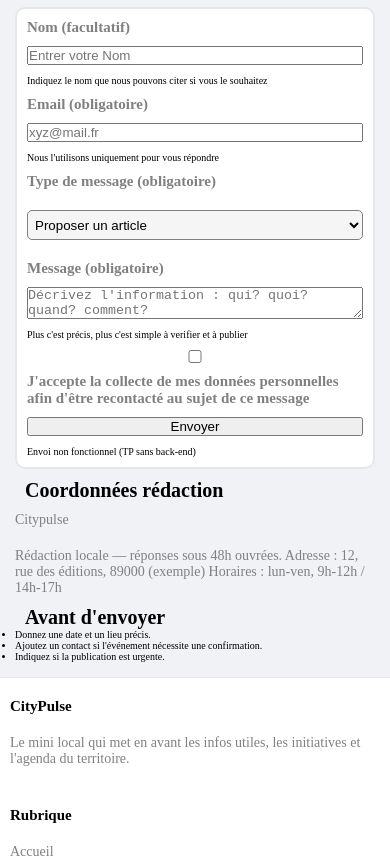
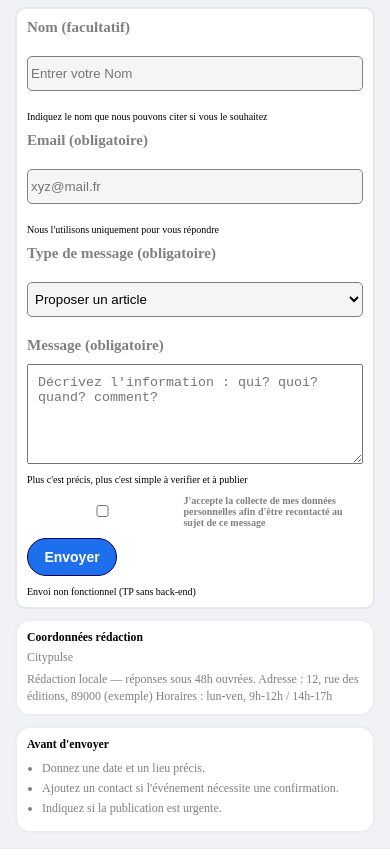
Before and after one commit to AV2O/citypulse-tp, a plain HTML site: page contact.html in a window 390 px wide. Shown: the part 224-1090 px from the top of the page. Drawn offline with Linux system fonts and the light colour scheme.

Commit message:
css fini en version mobile

```diff
--- a/contact.html
+++ b/contact.html
@@ -55,26 +55,31 @@
             </select>
 
             <label for="textarea">Message (obligatoire)</label>
-            <textarea name="textarea" id="textarea" placeholder="Décrivez l'information : qui? quoi? quand? comment?" required></textarea>
+            <textarea name="textarea" id="textarea" placeholder="Décrivez l'information : qui? quoi? quand? comment?"
+                required></textarea>
             <legend>Plus c'est précis, plus c'est simple à verifier et à publier</legend>
 
-            <input type="checkbox" name="collecte" id="collecte" required>
-            <label for="checkbox">J'accepte la collecte de mes données personnelles afin d'être recontacté au sujet de ce message</label>
+            <div class="form-checkbox">
 
-            <button type="submit">Envoyer</button>
+                <input type="checkbox" name="collecte" id="collecte" required>
+                <label for="collecte">J'accepte la collecte de mes données personnelles afin d'être recontacté au sujet
+                de ce message</label>
+            </div>
+
+            <button class="btn-primary" type="submit">Envoyer</button>
             <legend>Envoi non fonctionnel (TP sans back-end)</legend>
         </form>
-        <aside>
-            <article>
-                <h2>Coordonnées rédaction</h2>
+        <aside class="device">
+            <article class="card">
+                <h3>Coordonnées rédaction</h2>
                 <p>Citypulse</p>
                 <p>Rédaction locale — réponses sous 48h ouvrées.
                     Adresse : 12, rue des éditions, 89000 (exemple)
                     Horaires : lun-ven, 9h-12h / 14h-17h
                 </p>
             </article>
-            <article>
-                <h2>Avant d'envoyer</h2>
+            <article class="card">
+                <h3>Avant d'envoyer</h2>
                 <ul>
                     <li>Donnez une date et un lieu précis.</li>
                     <li>Ajoutez un contact si l'événement nécessite une confirmation.</li>
--- a/style.css
+++ b/style.css
@@ -333,17 +333,21 @@ form {
     gap: 1rem;
     border-radius: 10px;
     margin: 1rem 0;
-    width: 100%;
+
 }
 
-form select, #search{
+form select, #search, input{
     border-radius: 5px;
-    height: 30px;
+    height: 35px;
     width: 100%;
     padding: 0.3rem;
     margin: 1rem 0;
     background-color: var(--secondary);
     border: 1px solid gray;
+}
+
+#collecte {
+    height: 12px;
 }
 
 form label {
@@ -370,6 +374,57 @@ form label {
     color: grey;font-weight: bold;
 }
 
+.btn-page {
+    border-radius: 20px;
+    border: 1px solid #E5E7EA;
+    padding: 1rem;
+    margin: 0.5rem;
+    color: gray;
+    font-weight: bold;
+    background-color: white;
+}
+
+.cards nav {
+    display: flex;
+    flex-direction: row;
+    justify-content: center;
+    align-items: center;
+}
+
+.form-checkbox {
+    display: flex;
+    align-items: flex-start;
+    gap: 0.5rem;
+    margin: 0;
+    padding: 0;
+
+    label {
+        font-size: 1rem;
+    }
+}
+
+form button {
+    width: 90px;
+}
+
+form textarea {
+    height: 100px;
+    padding: 1rem;
+}
+.device .card {
+    padding: 1rem;
+
+    p {
+        font-size: 1.2rem;
+        padding: 0;
+    }
+
+    ul li {
+        font-size: 1.2rem;
+        margin: 0.5rem 1.5rem;
+        color: grey;
+    }
+}
 
 /*  ======== RESPONSIVE ======== */
 
```
Also changed, not shown: articles.html (+6 -6 lines).
